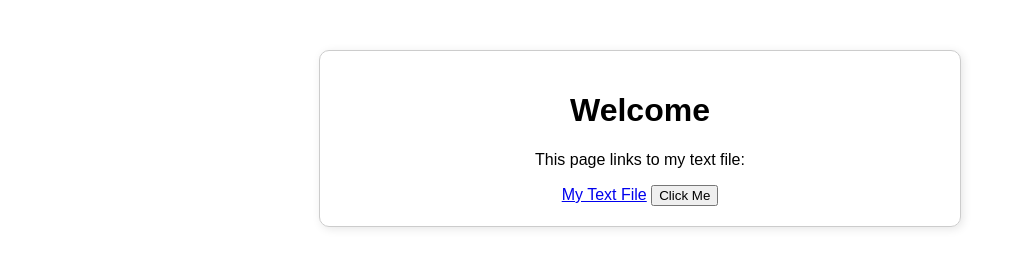
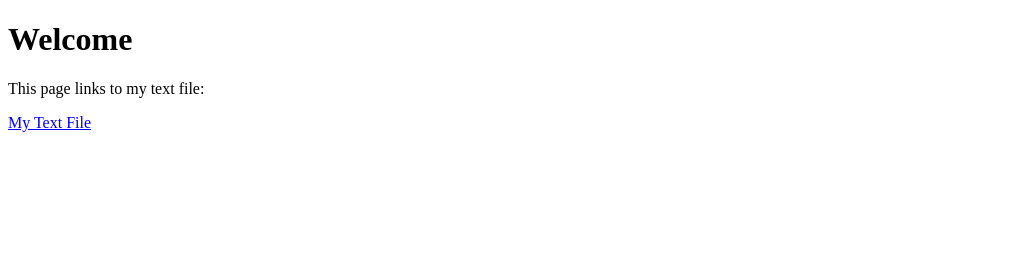
Before and after one commit to CKShetty4/Lab, a plain HTML site: page index.html in a window 1280 px wide. Shown: the whole page, without its empty margins (0-1018 px from the left). Drawn offline with Linux system fonts and the light colour scheme.

Commit message:
Update index.html

```diff
--- a/index.html
+++ b/index.html
@@ -1,31 +1,11 @@
 <!DOCTYPE html>
-<html lang="en">
+<html>
 <head>
-    <meta charset="UTF-8">
-    <meta name="viewport" content="width=device-width, initial-scale=1.0">
-    <title>Sample HTML Page</title>
-    <style>
-        body {
-            font-family: Arial, sans-serif;
-            text-align: center;
-            margin: 50px;
-        }
-        .container {
-            max-width: 600px;
-            margin: auto;
-            padding: 20px;
-            border: 1px solid #ccc;
-            border-radius: 10px;
-            box-shadow: 2px 2px 10px rgba(0,0,0,0.1);
-        }
-    </style>
+    <title>My Text File</title>
 </head>
 <body>
-    <div class="container">
-        <h1>Welcome</h1>
+    <h1>Welcome</h1>
     <p>This page links to my text file:</p>
-    <a href="file1.txt">My Text File</a>
-        <button onclick="alert('Hello!')">Click Me</button>
-    </div>
+    <a href="file.txt">My Text File</a>
 </body>
 </html>
```
